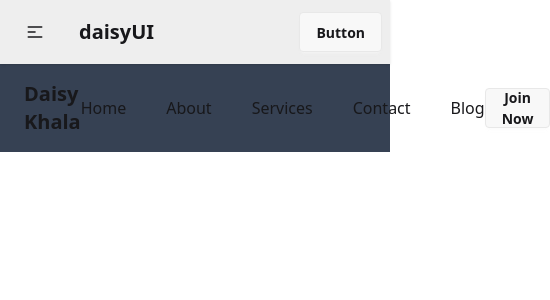
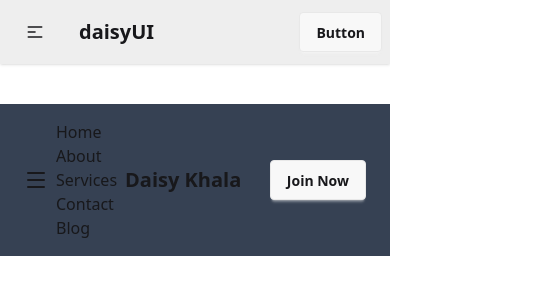
Before and after one commit to sakib404-hub/dynamic-navbar-react-pricing-option-web-dev42-, a React (Vite) app: page / in a window 390 px wide. Shown: the top 300 px of the page, 550 px wide, since content can reach past the window. Built offline with nearby package versions, Linux system fonts and the light colour scheme.

Commit message:
made the navbar responsive

```diff
--- a/package.json
+++ b/package.json
@@ -11,8 +11,10 @@
   },
   "dependencies": {
     "@tailwindcss/vite": "^4.1.14",
+    "lucide-react": "^0.544.0",
     "react": "^19.1.1",
     "react-dom": "^19.1.1",
+    "react-icons": "^5.5.0",
     "tailwindcss": "^4.1.14"
   },
   "devDependencies": {
--- a/src/Component/CustomHeader/CustomHeader.jsx
+++ b/src/Component/CustomHeader/CustomHeader.jsx
@@ -1,8 +1,13 @@
 import React, { useEffect, useState } from 'react';
 import Link from '../Link/Link';
+import { Ban, Menu } from 'lucide-react';
+import { CiMenuFries } from "react-icons/ci";
+import { ImCancelCircle } from "react-icons/im";
 
 const CustomHeader = () => {
+
     const [routes, setRoute] = useState([]);
+    const [open, setOpen] = useState(true);
 
     useEffect(() => {
         fetch('../../../public/navbar.json')
@@ -11,17 +16,36 @@
             .catch((err) => console.log(err))
     }, [])
 
+    const handleMenuButtonClick = () => {
+        setOpen(!open)
+    }
+
+    const links = routes.map((route) => {
+        return <Link key={route.id} route={route}></Link>
+    });
+
+
     return (
-        <nav className='bg-gray-700 flex items-center justify-between px-6 py-4'>
-            <div>
+        <nav className='bg-gray-700 flex items-center justify-between px-6 py-4 mt-10'>
+            <div className='flex gap-2 items-center justify-center'>
+                <span onClick={() => { handleMenuButtonClick() }}>
+                    {
+                        open ? <Menu /> : <Ban />
+                    }
+                </span>
+                <ul className='lg:hidden block'>
+                    {
+                        links
+                    }
+                </ul>
+                {/* <CiMenuFries className='font-white text-2xl font-bold' /> */}
+                {/* <ImCancelCircle /> */}
                 <h2 className='text-xl font-semibold'>Daisy Khala</h2>
             </div>
             <div>
-                <ul className='flex gap-10'>
+                <ul className='hidden lg:flex gap-10'>
                     {
-                        routes.map((route) => {
-                            return <Link key={route.id} route={route}></Link>
-                        })
+                        links
                     }
                 </ul>
             </div>
```
Also changed, not shown: 1 other file (tests, documents, lock files or other folders).
